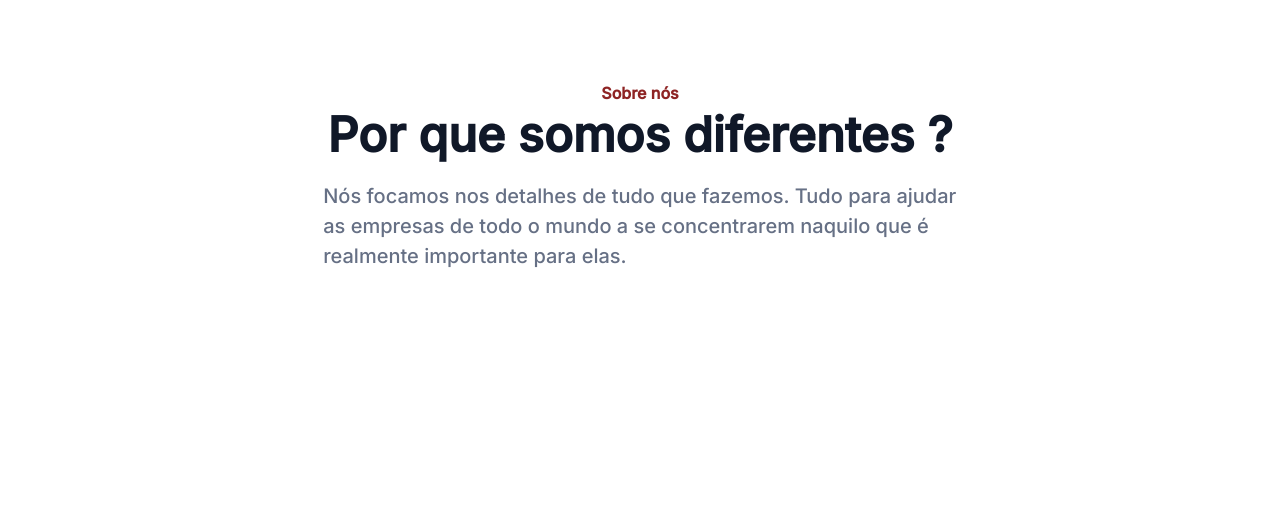
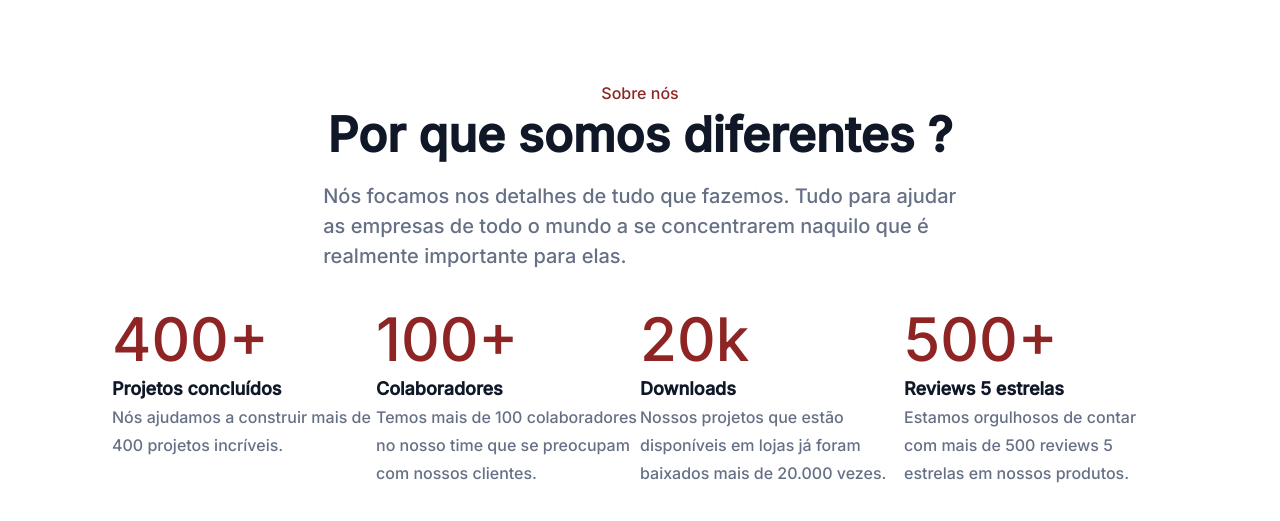
Before and after one commit to kevinraafael/recruiter-landingPage, a plain HTML site: page index.html in a window 1280 px wide. Shown: the part 49-570 px from the top of the page. Drawn offline with Linux system fonts and the light colour scheme.

Commit message:
feat: seção de métricas

```diff
--- a/index.css
+++ b/index.css
@@ -87,7 +87,7 @@ li > a {
 .aboutUsFont{
   font-family: "Inter";
   font-size: 16px;
-  font-weight: 800;
+  font-weight: 800px;
   line-height: 24px;
   color:var(--main-color);
 }
@@ -105,3 +105,38 @@ h1{
   margin-top: 16px;
   width: 60%;
 }
+.metricsContainer{
+  display: flex;
+  justify-content: space-between;
+  align-self: start;
+  margin-top: 3%;
+
+
+}
+.metricsDescriptionContainer{
+  display: flex;
+  flex-direction: column;
+  flex-wrap: wrap;
+  height: 10%;
+  width: 280px;
+}
+.bigText{
+  font-size:60px ;
+  font-family: "Inter";
+  color: var(--main-color);
+  font-weight: 600px;
+}
+.mainMetricsText{
+  font-family: "Inter";
+  font-weight: 600;
+  font-size: 18px;
+  line-height: 28px;
+  color: var(--main-text-color);
+}
+.metricsDescription{
+  color: var(--text-color);
+  font-family: "Inter";
+  font-size: 16px;
+  font-weight: 500;
+  line-height: 28px;
+}
--- a/index.html
+++ b/index.html
@@ -1,5 +1,6 @@
 <!DOCTYPE html>
 <html lang="en">
+
 <head>
     <meta charset="UTF-8" />
     <meta http-equiv="X-UA-Compatible" content="IE=edge" />
@@ -7,6 +8,7 @@
     <link href="index.css" rel="stylesheet" />
     <title>Document</title>
 </head>
+
 <body>
     <div id="container">
         <nav class="menu">
@@ -16,7 +18,6 @@
           Optimus Tech
         </span>
             </div>
-
             <div class="pages">
                 <li class="items">
                     <a> Home </a>
@@ -44,7 +45,53 @@
                 Nós focamos nos detalhes de tudo que fazemos. Tudo para ajudar as empresas de todo o mundo a se concentrarem naquilo que é realmente importante para elas.
             </p>
         </section>
+        <section class="metricsContainer">
+            <div class = "metricsDescriptionContainer">
+                <span class="bigText">
+                    400+
+                </span >
+                <span class ="mainMetricsText">
+                    Projetos concluídos
+                </span>
+                <span class="metricsDescription">
+                    Nós ajudamos a construir mais de 400 projetos incríveis.
+                </span>
             </div>
+            <div class = "metricsDescriptionContainer">
+                <span class="bigText">
+                    100+
+                </span >
+                <span class ="mainMetricsText">
+                    Colaboradores
+                </span>
+                <span class="metricsDescription">
+                    Temos mais de 100 colaboradores no nosso time que se preocupam com nossos clientes.
+                </span>
+            </div>
+            <div class = "metricsDescriptionContainer">
+                <span class="bigText">
+                    20k
+                </span >
+                <span class ="mainMetricsText">
+                    Downloads
+                </span>
+                <span class="metricsDescription">
+                    Nossos projetos que estão disponíveis em lojas já foram baixados mais de 20.000 vezes.
+                </span>
+            </div>
+            <div class = "metricsDescriptionContainer">
+                <span class="bigText">
+                    500+
+                </span >
+                <span class ="mainMetricsText">
+                    Reviews 5 estrelas
+                </span>
+                <span class="metricsDescription">
+                    Estamos orgulhosos de contar com mais de 500 reviews 5 estrelas em nossos produtos.
+                </span>
+            </div>
+        </section>
+    </div>
+</body>
 
-  </body>
 </html>
```
Lines whose indentation alone changed are shown as unchanged.
